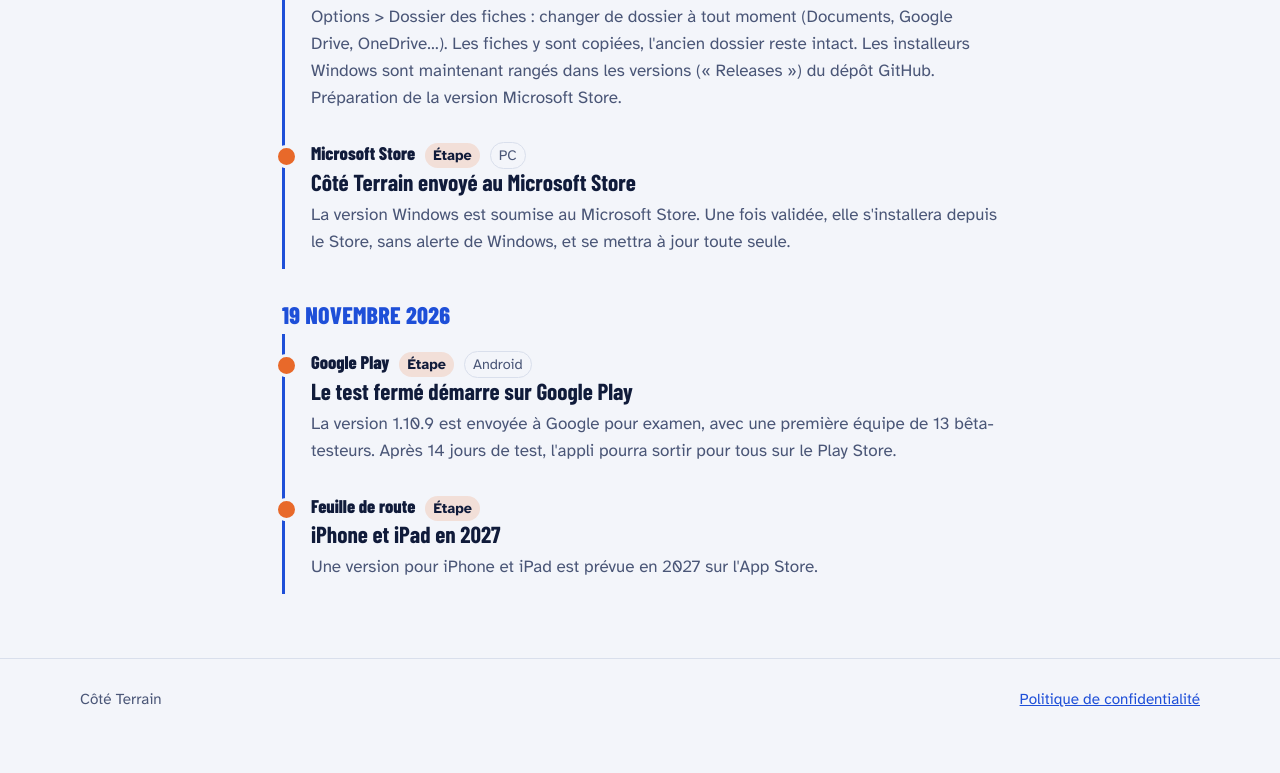
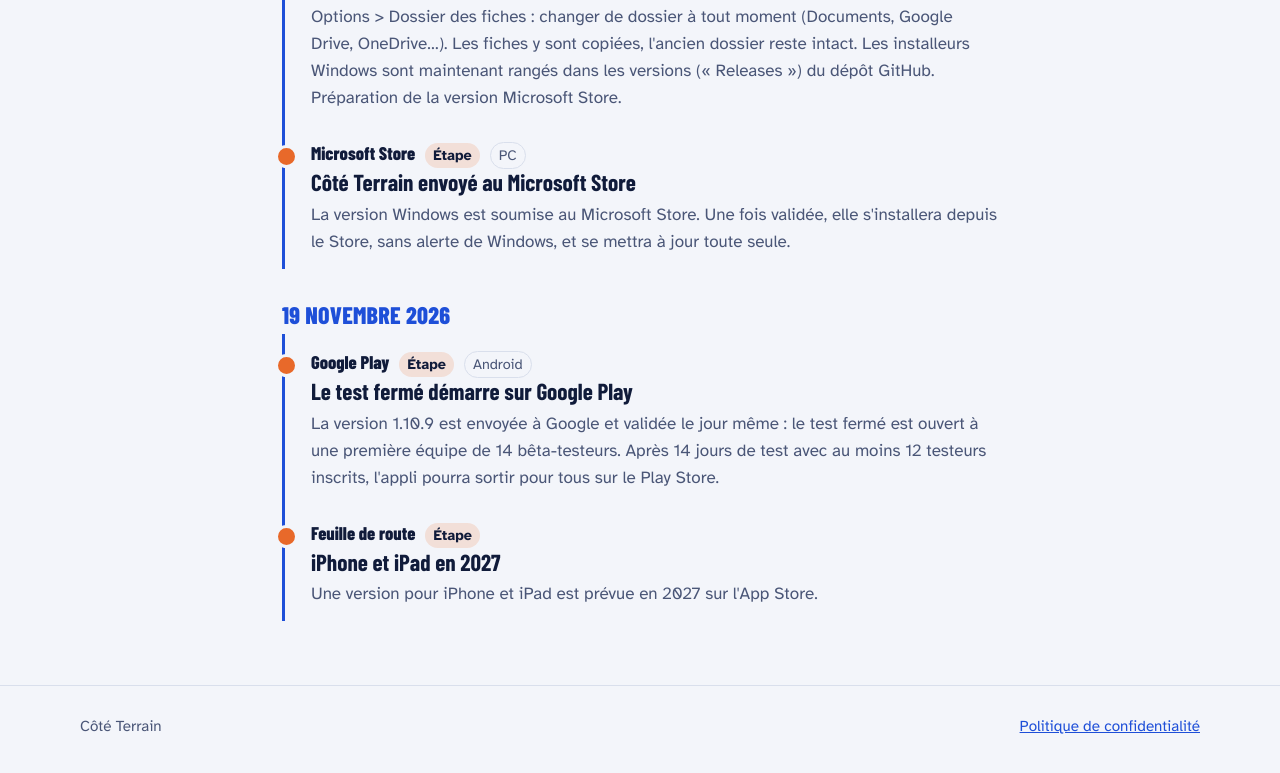
Before and after one commit to Airkocotier/cote-terrain, a plain HTML site: page historique.html in a window 1280 px wide. Shown: the part 5627-6400 px from the top of the page. Before the commit the page ends 6379 px from the top, so only its background shows below. Drawn offline with Linux system fonts and the light colour scheme.

Commit message:
Revise closed test details for version 1.10.9
Updated the description of the closed test on Google Play to reflect changes in the number of beta testers and validation process.

```diff
--- a/historique.html
+++ b/historique.html
@@ -228,7 +228,7 @@
         <li class="etape jalon">
           <p class="repere"><span class="num">Google Play</span> <span class="type">Étape</span> <span class="plateforme-tag">Android</span></p>
           <h3>Le test fermé démarre sur Google Play</h3>
-          <p>La version 1.10.9 est envoyée à Google pour examen, avec une première équipe de 13 bêta-testeurs. Après 14 jours de test, l'appli pourra sortir pour tous sur le Play Store.</p>
+          <p>La version 1.10.9 est envoyée à Google et validée le jour même : le test fermé est ouvert à une première équipe de 14 bêta-testeurs. Après 14 jours de test avec au moins 12 testeurs inscrits, l'appli pourra sortir pour tous sur le Play Store.</p>
         </li>
         <li class="etape jalon">
           <p class="repere"><span class="num">Feuille de route</span> <span class="type">Étape</span></p>
```
